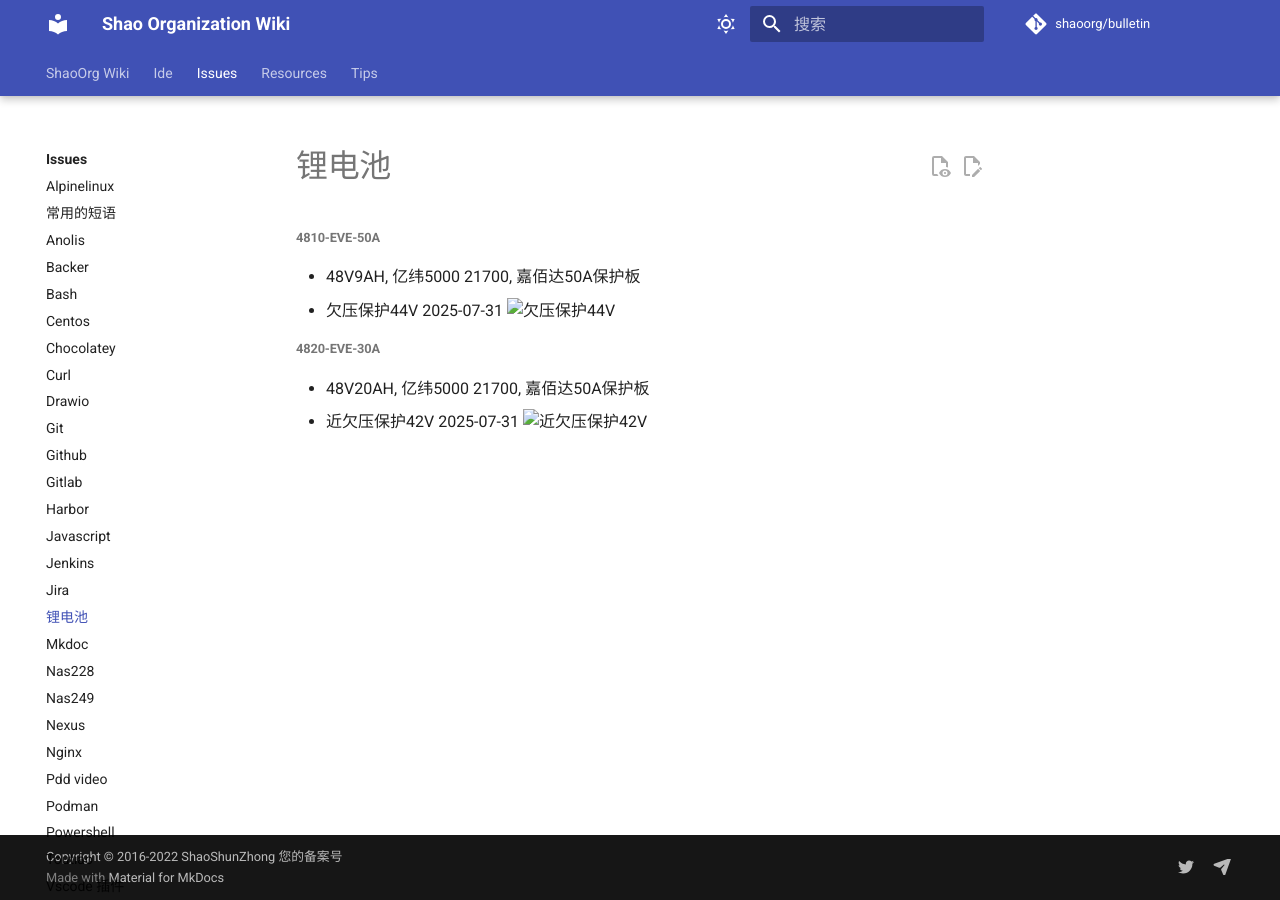
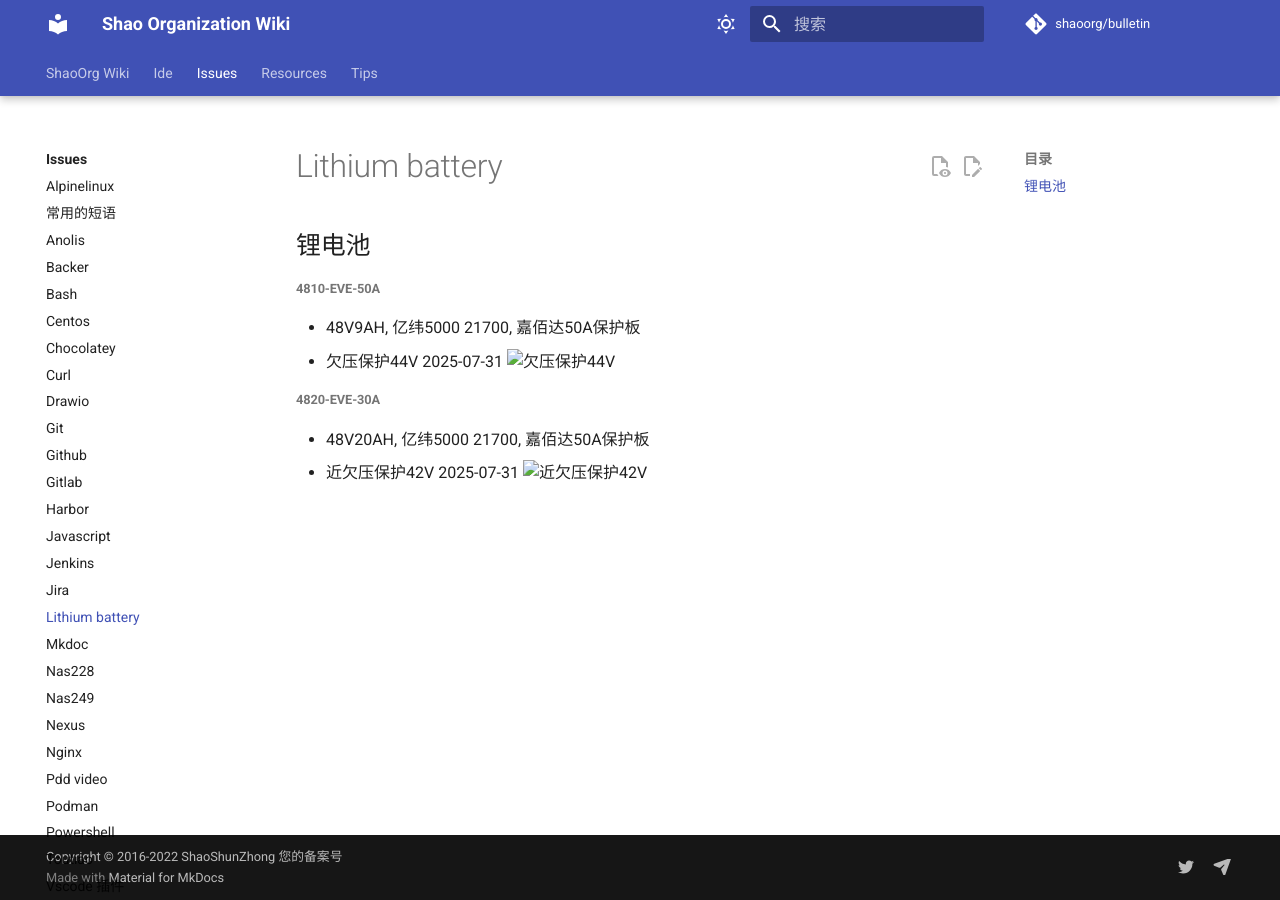
Before and after one commit to ShaoOrg/bulletin, an MkDocs documentation site: the page built from docs/issues/lithium-battery.md, in a window 1280 px wide. Built offline with MkDocs 1.6.1 and Material for MkDocs 9.7.7, drawn with Linux system fonts in a browser that asks for light colours; comment, search, counter and statistics services are not loaded.

Commit message:
NOCR: foo

```diff
--- a/docs/issues/lithium-battery.md
+++ b/docs/issues/lithium-battery.md
@@ -1,4 +1,4 @@
-# 锂电池
+## 锂电池
 
 ###### 4810-EVE-50A
 - 48V9AH, 亿纬5000 21700, 嘉佰达50A保护板
```
